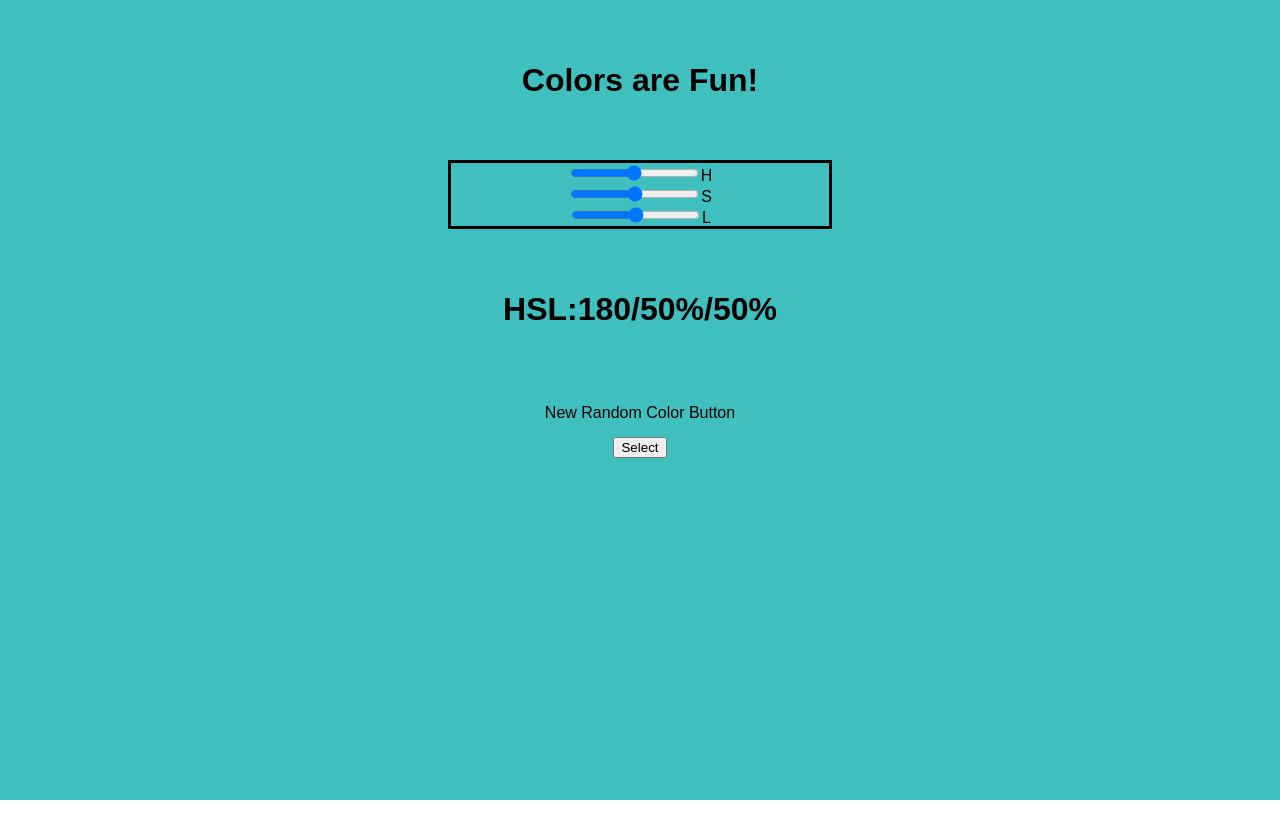
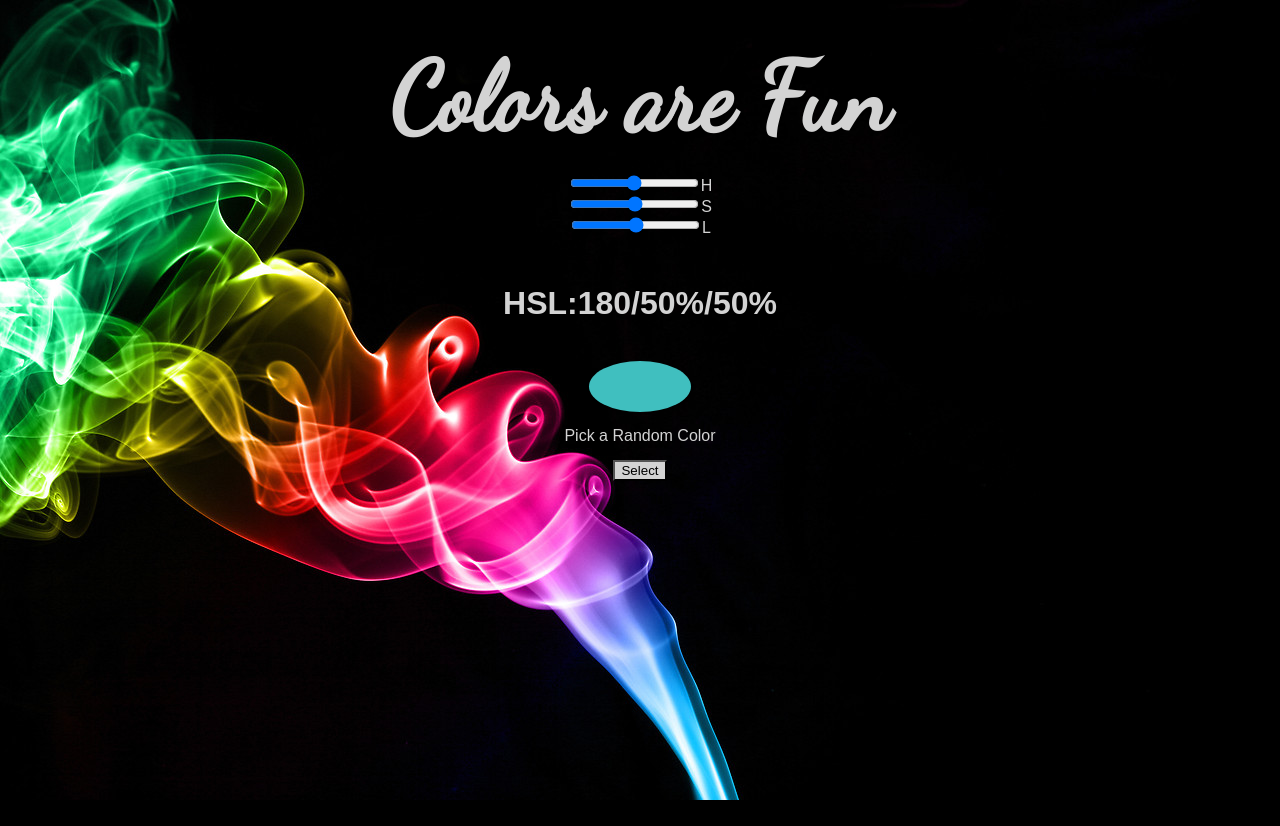
Before and after one commit to hjohnson120/color-picker-hooks, a React (Create React App) app: page / in a window 1280 px wide. Before the commit the page ends 800 px from the top, so only its background shows below. Built offline with nearby package versions, Linux system fonts and the light colour scheme.

Commit message:
background Image

```diff
--- a/src/App.js
+++ b/src/App.js
@@ -1,4 +1,5 @@
 import React, { useState } from 'react'
+// import color from '../Images/color.jpg'
 
 export default function App(props) {
   const [hue, updateHue] = useState(180)
@@ -18,11 +19,11 @@ export default function App(props) {
   return (
     <>
       <main
-        style={{
-          backgroundColor: `hsl(${hue},${saturation}%,${lightness}%)`
-        }}
+      // style={{
+      //   backgroundColor: `hsl(${hue},${saturation}%,${lightness}%)`
+      // }}
       >
-        <h1>Colors are Fun!</h1>
+        <h1 className="header">Colors are Fun</h1>
         <section class="slider-box">
           <div>
             <input
@@ -62,7 +63,13 @@ export default function App(props) {
           HSL:{hue}/{saturation}%/
           {lightness}%
         </h1>
-        <p>New Random Color Button</p>
+        <p
+          className="random-color-box"
+          style={{
+            backgroundColor: `hsl(${hue},${saturation}%,${lightness}%)`
+          }}
+        />
+        <p>Pick a Random Color</p>
         <button onClick={randomColor}>Select </button>
       </main>
     </>
--- a/src/index.css
+++ b/src/index.css
@@ -1,21 +1,33 @@
+@import url('https://fonts.googleapis.com/css?family=Dancing+Script&display=swap');
+
 :root {
   font: 16px / 1 sans-serif;
 }
 
 html {
   height: 100%;
+  background-image: url('./components/Images/colorful.jpg');
+  background-size: fill;
+  background-repeat: no-repeat;
+  background-color: black;
 }
-
+.header {
+  font-family: 'Dancing Script', cursive;
+  font-size: 6rem;
+}
 body {
   margin: 0;
   min-height: 100%;
+  color: lightgray;
 }
 main {
   text-align: center;
 }
 h1 {
   margin: 0%;
-  padding: 5%;
+  padding: 2%;
+  margin-top: 2%;
+  color: lightgray;
 }
 main,
 #root,
@@ -24,10 +36,23 @@ html {
   height: 100%;
 }
 
-.slider-box {
+button {
+  background-color: lightgray;
+}
+
+.random-color-box {
+  padding: 2%;
+  margin-left: 46%;
+  margin-right: 46%;
+  justify-content: center;
+  display: flex;
+  border-radius: 50%;
+}
+
+/* .slider-box {
   border-width: 2px;
   border: solid;
   border-color: black;
   margin-left: 35%;
   margin-right: 35%;
-}
+} */
```
Also changed, not shown: src/components/Images/colorful.jpg (added).
